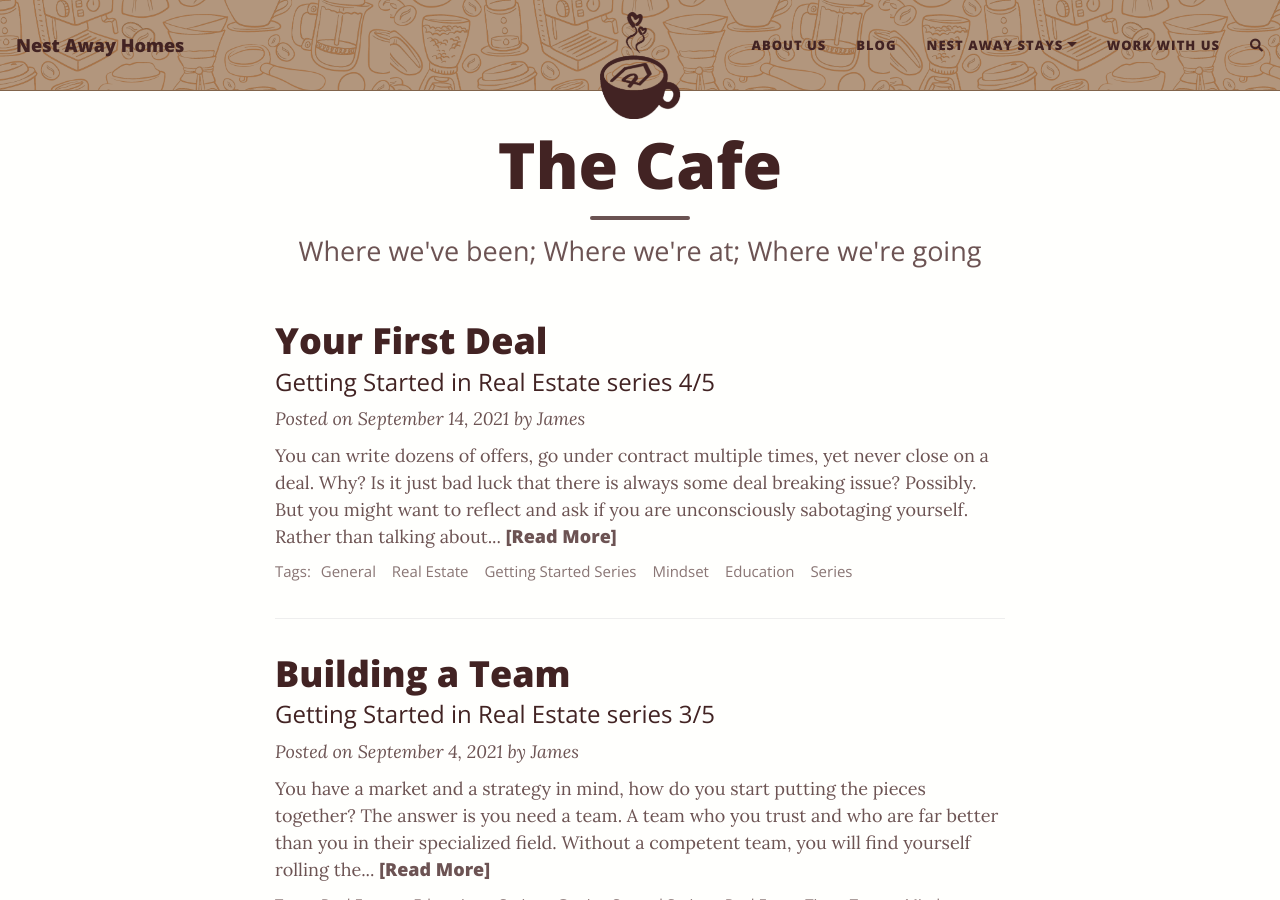
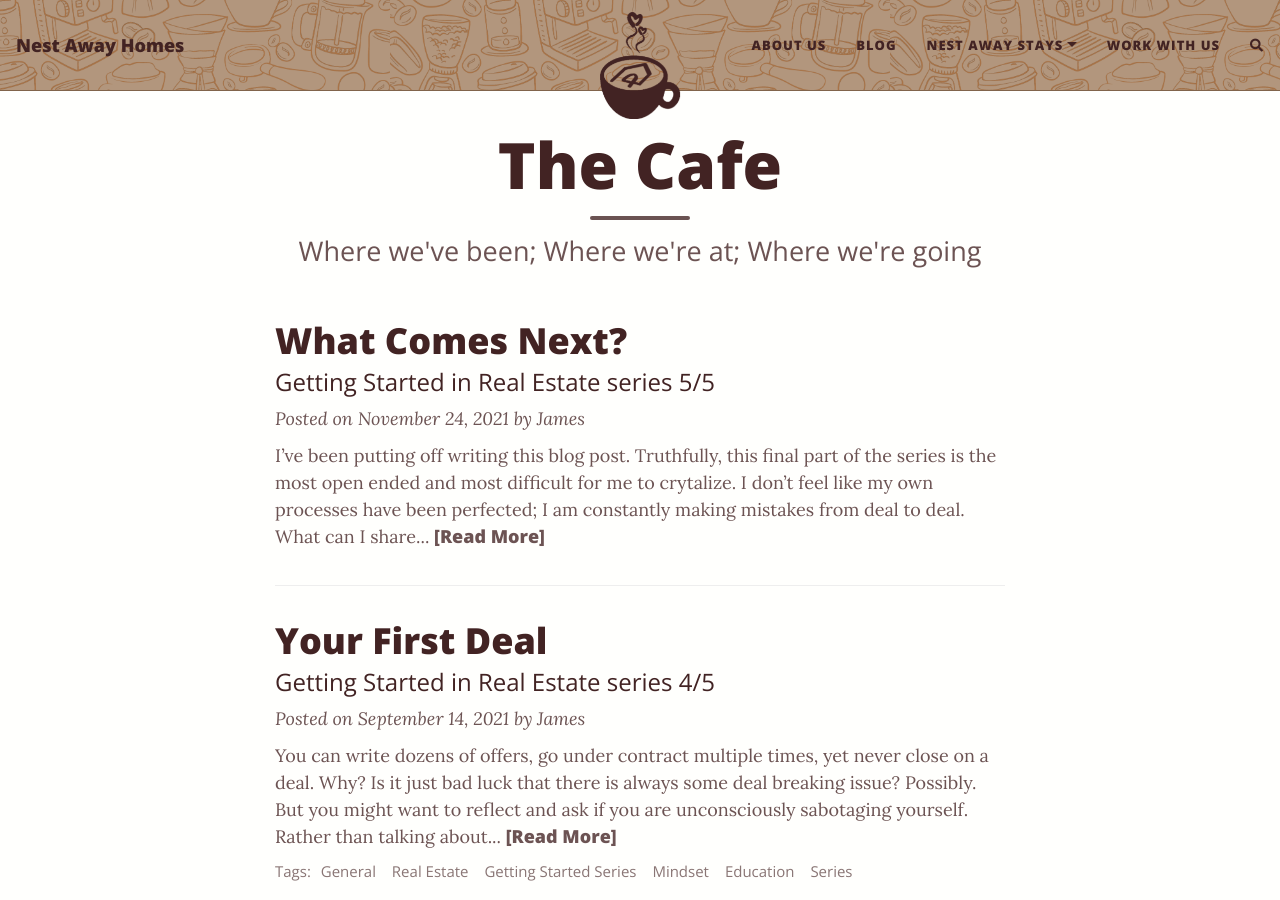
Before and after one commit to nestawayhomes/nestawayhomes.github.io, a Jekyll site: the page built from index.html, in a window 1280 px wide and 900 px high. Built offline with Jekyll 4.4.1, drawn with Linux system fonts in a browser that asks for light colours; nearby versions of some CDN libraries; the list of posts is cut into pages by our own code; comment, search, counter and statistics services are not loaded; some of the changed lines change nothing that is shown.

Commit message:
Final post in Getting Started series

```diff
--- a/_drafts/getting-started-what-next.md
+++ b/_posts/2021-11-24-getting-started-what-next.md
@@ -1,5 +1,5 @@
 ---
-title: What comes next?
+title: What Comes Next?
 subtitle: Getting Started in Real Estate series 5/5
 layout: post
 author: James
@@ -10,7 +10,6 @@ description: How do you proceed after your first real estate deal? An introspect
 
 I've been putting off writing this blog post. Truthfully, this final part of the series is the most open ended and most difficult for me to crytalize. I don't feel like my own processes have been perfected; I am constantly making mistakes from deal to deal. What can I share when there exists mountains of real estate knowledge that I haven't even begun to tap. But... maybe that's what I should write about. The neverending journey, the constant education and the highs and lows that come with investing. At this point, you've gotten your feet wet. After your first deal, what things should you think about and consider?
 ### Are you a believer?
-
 At the end of the day, the most important question is whether this investment strategy works for your purposes. Is the effort vs return trade-off what you expected and will continuing this process help you achieve your investment goals? Do you enjoy the journey and/or have the grit to grind out however many deals needed?
 
 For many, it is easy to rinse and repeat the same investment strategy and gradually build up a respectable portfolio. But often times, the next logical step is how to scale faster. Everyone is familiar with Aesop's *The Tortoise and the Hare.*  The classic lesson of slow and steady wins the race. But truthfully, I'm not the most patient person. Is it possible to take the best traits from both the tortoise and hare?
@@ -24,15 +23,17 @@ No deal goes perfectly and there is always opportunity for improvement somewhere
 For example, rehabs going over budget or timelines must be the contractors fault. Missing an eviction court date and having to restart the process, blame the property manager. It's easy to look at these incidents and think they're completely out of your control. To borrow a rather cliche metaphor, as investors, we are captains of our investing vessel. Our team makes up the crew and at the end of the day, the responsibility and decisions bubble up to us.
 
 As the owner of a business, you need to constantly be aware of issues before they turn into larger problems. In the prior examples, we could have recognized that our contractor was juggling too many projects and acted accordingly. We could have actively reminded our property manager that the eviction date was coming up. There were plenty of opportunities for us to correct course but we were either too busy or disorganized to recognize them. I look at these occurances as opportunities. What do I need to do next time? What signs do I need to look out for? By accepting my mistakes and improving my mindset, I can hopefully prevent larger future issues and smooth the path for doing more deals.
+
+Unfortunately, there are times where the way you want to operate is fundamentally different than your teammate's. We've personally experienced this with various property managers where their processes work for their business, but in our view are inefficient, or worse, just don't work. In these cases, you should strongly consider moving on and working with someone aligned with your mindset and processes.
 ### Find the giants
-I've found that real estate investors have huge egos, some more understandable than others. It's a dick measuring contest of who has the largest portfolio, who has the sexiest cash flow, who's done the most deals. In fact, it's a dick measuring contest all the way down to the new investors, where we really have no business being cocky. Lose the ego and realize that most of us are small fish in a very big ocean and that there is always a bigger fish.
+I've found that real estate investors have huge egos, some more understandable than others. It's all about who has the largest portfolio, the best cash flow, who's done the most deals. It's easy to trap yourself in the mindset that you are more accomplished than others. You surround yourself with people who are less impressive, to feel that you are somehow "better" at investing compared to everyone in your circle. Rather, look to surround yourself with people who are where you want to be.
 
-It's easy to trap yourself in the mindset that you are more accomplished than others. You surround yourself with people who are less impressive, to feel that you are somehow "better" at investing compared to everyone in your circle. Rather, look to surround yourself with people who are where you want to be. In my experience, this makes me stay inspired and focused, constantly thinking about and reevaluating my goals. These giants have gone through the difficulties of building their business and have made mistakes you can't even recognize. By observing and listening to what they have to say, you can accelerate your own growth. As the metaphor goes, you can see farther by standing on the shoulders of giants.
+In my experience, this makes me stay inspired and focused, constantly thinking about and reevaluating my goals. These mentors have gone through the difficulties of building their business and have made mistakes you won't even think to catch. By listening to what they have to say and observing their actions, you can accelerate your own growth. As the metaphor goes, you can see farther by standing on the shoulders of giants.
 
 Finally, as a quick note, Kat and I are huge advocates for finding an accountability partner. Someone who will regularly check in on you and help you keep your commitment to investing. This person doesn't need to be a giant but arguably are more instrumental in your personal development.
 ### Conclusion
-I hope that this series was helpful and provided a rough roadmap for getting started with real estate. I want to emphasize that these are my personal thoughts about real estate investing. Many of these questions and thoughts were personal ones that I carried with me through my investing journey. I tried to shape my strategies and deals around my investment goals and constantly adjusted and readjusted my course. I accepted that mistakes will happen and I resolved to learn and grow from them. Investing is a journey and there will be ups and downs. Embrace that and trust the process. Trust the numbers.
-### Homework
-Reach out and schedule a time to connect - I'd love to talk and see if I can help you in any way. Hopefully this series provided value and gives good insight into not only getting started but also the (my) investing mindset.
+I hope that this series was helpful and not only provided a rough roadmap for getting started with real estate but also my investing mindset. I want to emphasize that these are my personal thoughts about real estate investing. Many of these questions and thoughts were personal ones that I carried with me through my investing journey. I tried to shape my strategies and deals around my investment goals and constantly adjusted and readjusted my course. I accepted that mistakes will happen and I resolved to learn and grow from them. Investing is a journey and there will be ups and downs. Embrace that and trust the process. Trust the numbers.
+
+For next steps, try to start growing your network. Reach out and find a mentor, connect with peers and be an accountability partner. Finally, reach out the Kat and me and schedule a time to connect. I'd love to talk and see if I can help you in any way.
 
 *As always, if you have comments, questions or want to chat, reach out using the links in the footer. If you enjoyed this content and want to get notified when we publish a new post, use the mail list form below to subscribe.*
```
